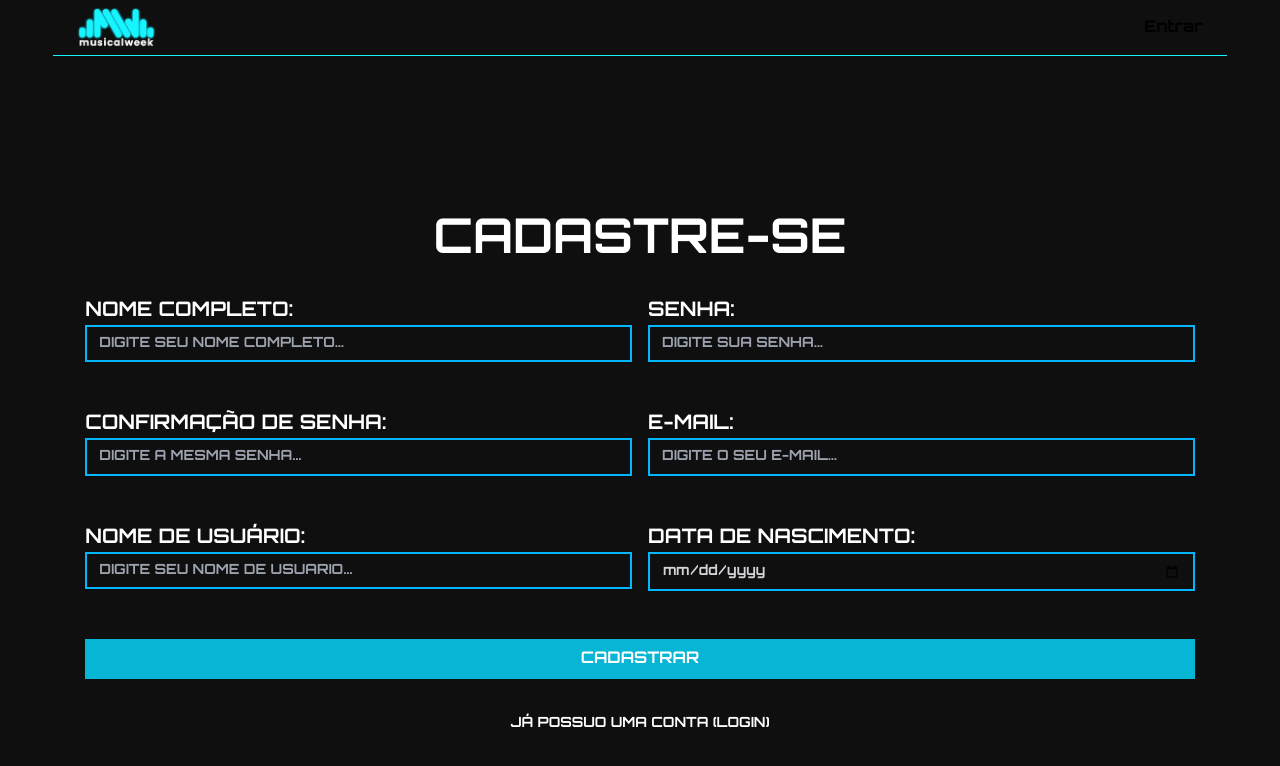
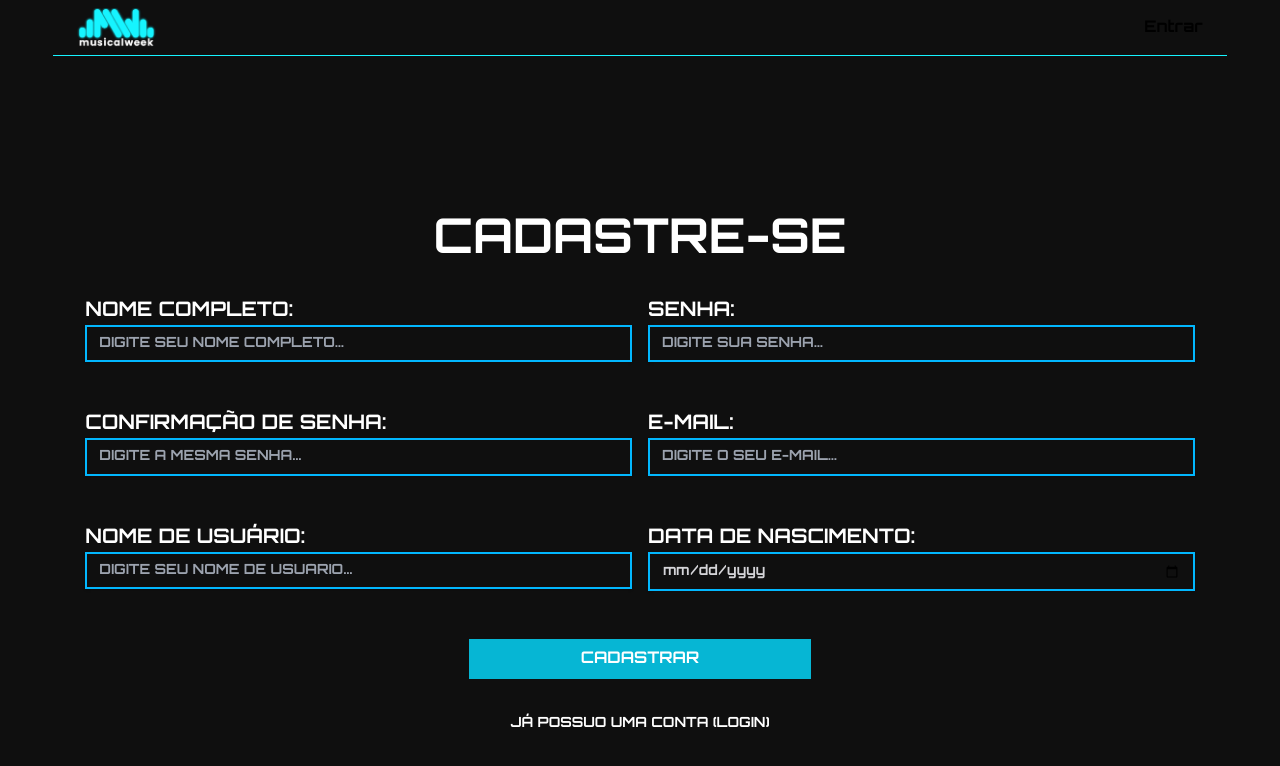
Before and after one commit to meira03/musicalweek, a Next.js app: page /en/cadastro in a window 1280 px wide. Shown: the top 766 px of the page. Built offline with nearby package versions, Linux system fonts and the light colour scheme; no server answers.

Commit message:
mudancas no design

```diff
--- a/src/app/[lang]/cadastro/page.js
+++ b/src/app/[lang]/cadastro/page.js
@@ -58,14 +58,13 @@ export default function Cadastro() {
   <h1 className="text-center text-5xl font-bold uppercase mb-8">
     CADASTRE-SE
   </h1>
-  <div className="grid grid-cols-1 sm:grid-cols-2 gap-4 max-w-full mx-auto w-full">
+  <div className="grid grid-cols-1 sm:grid-cols-2 gap-4 mx-auto w-full">
     <div className="mb-4">
       <Input
         id="completeName"
         type="text"
         name="completeName"
         placeholder="DIGITE SEU NOME COMPLETO..."
-        className="text-white text-xl bg-transparent border-blue-500"
       />
     </div>
     <div className="mb-4">
@@ -74,7 +73,6 @@ export default function Cadastro() {
         type="password"
         name="senha"
         placeholder="DIGITE SUA SENHA..."
-        className="text-white text-xl bg-transparent border-b border-blue-500"
       />
     </div>
     <div className="mb-4">
@@ -83,7 +81,6 @@ export default function Cadastro() {
         type="password"
         name="passwordConfirmation"
         placeholder="DIGITE A MESMA SENHA..."
-        className="text-white text-xl bg-transparent border-b border-blue-500"
       />
     </div>
     <div className="mb-4">
@@ -92,7 +89,6 @@ export default function Cadastro() {
         type="text"
         name="email"
         placeholder="DIGITE O SEU E-MAIL..."
-        className="text-white text-xl bg-transparent border-b border-blue-500"
       />
     </div>
     <div className="mb-4">
@@ -101,7 +97,6 @@ export default function Cadastro() {
         type="text"
         name="nickname"
         placeholder="DIGITE SEU NOME DE USUÁRIO..."
-        className="text-white text-xl bg-transparent border-b border-blue-500"
       />
     </div>
     <div className="mb-4">
@@ -110,13 +105,12 @@ export default function Cadastro() {
         type="date"
         name="birthday"
         placeholder="APONTE SUA DATA DE NASCIMENTO..."
-        className="text-white text-xl bg-transparent border-b border-blue-500"
       />
     </div>
     <div className="mb-4 col-span-2 flex justify-center">
       <button
         type="submit"
-        className="bg-cyan-500 hover:bg-cyan-600 text-white dark:text-white font-bold py-2 px-8 focus:outline-none focus:shadow-outline w-full"
+        className="bg-cyan-500 hover:bg-cyan-600 text-white dark:text-white font-bold py-2 px-8 focus:outline-none focus:shadow-outline w-full ml-96 mr-96"
       >
         CADASTRAR
       </button>
```
